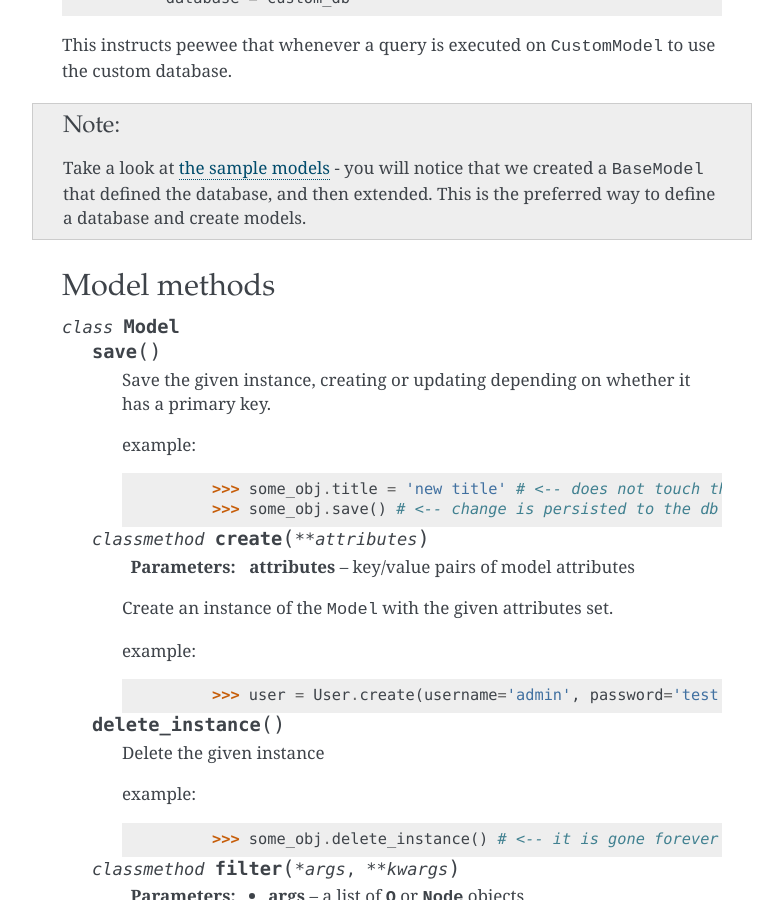
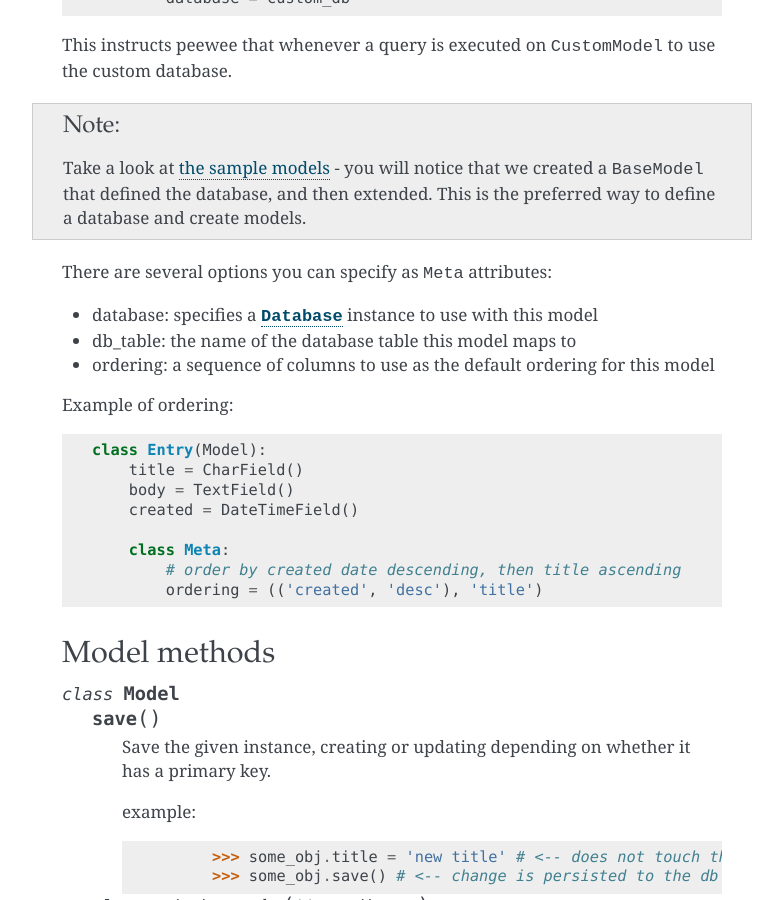
Before and after one commit to coleifer/peewee, a Sphinx documentation site: the page built from docs/peewee/models.rst, in a window 1280 px wide and 900 px high, scrolled down 3102 px. Shown: the whole window, without its empty margins (358-1141 px from the left). Built offline with Sphinx 7.4.7, drawn with Linux system fonts in a browser that asks for light colours.

Commit message:
Example of using default ordering added to docs

```diff
--- a/docs/peewee/models.rst
+++ b/docs/peewee/models.rst
@@ -179,6 +179,25 @@ the custom database.
     we created a ``BaseModel`` that defined the database, and then extended.  This
     is the preferred way to define a database and create models.
 
+There are several options you can specify as ``Meta`` attributes:
+
+* database: specifies a :py:class:`Database` instance to use with this model
+* db_table: the name of the database table this model maps to
+* ordering: a sequence of columns to use as the default ordering for this model
+
+Example of ordering:
+
+.. code-block:: python
+
+    class Entry(Model):
+        title = CharField()
+        body = TextField()
+        created = DateTimeField()
+
+        class Meta:
+            # order by created date descending, then title ascending
+            ordering = (('created', 'desc'), 'title')
+
 
 Model methods
 -------------
```
